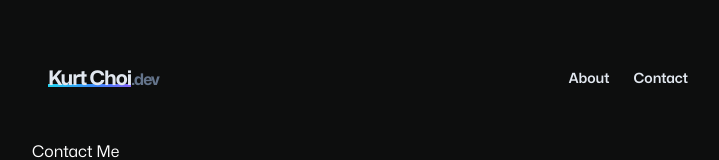
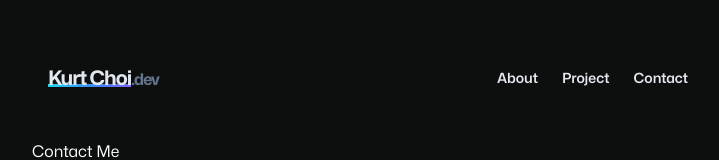
Before and after one commit to Hintful/personal-web, a Next.js app: page /contact in a window 1280 px wide. Shown: the top 160 px of the page, without its empty margins (272-991 px from the left). Built offline with nearby package versions, Linux system fonts and the light colour scheme.

Commit message:
Mappify navbar items

```diff
--- a/src/app/components/navigation/navbar/Navbar.js
+++ b/src/app/components/navigation/navbar/Navbar.js
@@ -2,26 +2,39 @@ import Link from "next/link";
 import Logo from "./Logo";
 
 const Navbar = () => {
+    const items = [
+        {
+            name: "About",
+            link: "/about"
+        },
+        {
+            name: "Project",
+            link: "/project"
+        },
+        {
+            name: "Contact",
+            link: "/contact"
+        }
+    ]
+
     return (
         <div className="py-8 sticky top-0 select-none">
             <div className="container mx-auto h-full px-4">
                 <div className="flex justify-between items-center h-full">
                     <Logo />
                     <ul className="hidden md:flex gap-x-6 text-slate-200 text-sm font-semibold">
-                        <li>
-                            <Link href="/about">
-                                <p className="hover:text-slate-600 transition duration-75 ease-in-out">About</p>
-                            </Link>
-                        </li>
-                        <li>
-                            <Link href="/contact">
-                                <p className="hover:text-slate-600 transition duration-75 ease-in-out">Contact</p>
-                            </Link>
-                        </li>
+                        {
+                            items.map(item => (
+                                <li>
+                                    <Link href={item.link}>
+                                        <p className="hover:text-slate-600 transition duration-75 ease-in-out">{item.name}</p>
+                                    </Link>
+                                </li>
+                            ))
+                        }
                     </ul>
                 </div>
             </div>
-            {/* <div className="mx-auto border-b drop-shadow-[0_5px_3px_rgba(255,255,255,0.25)]"/> */}
         </div>
      );
 }
```
